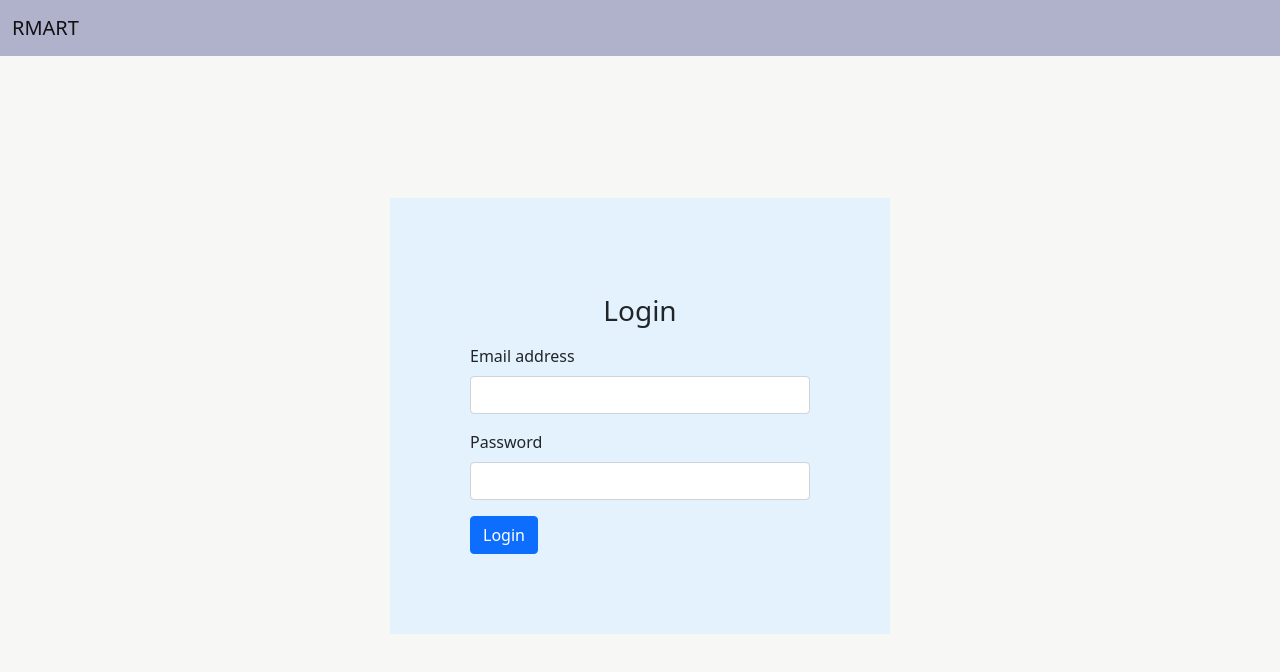
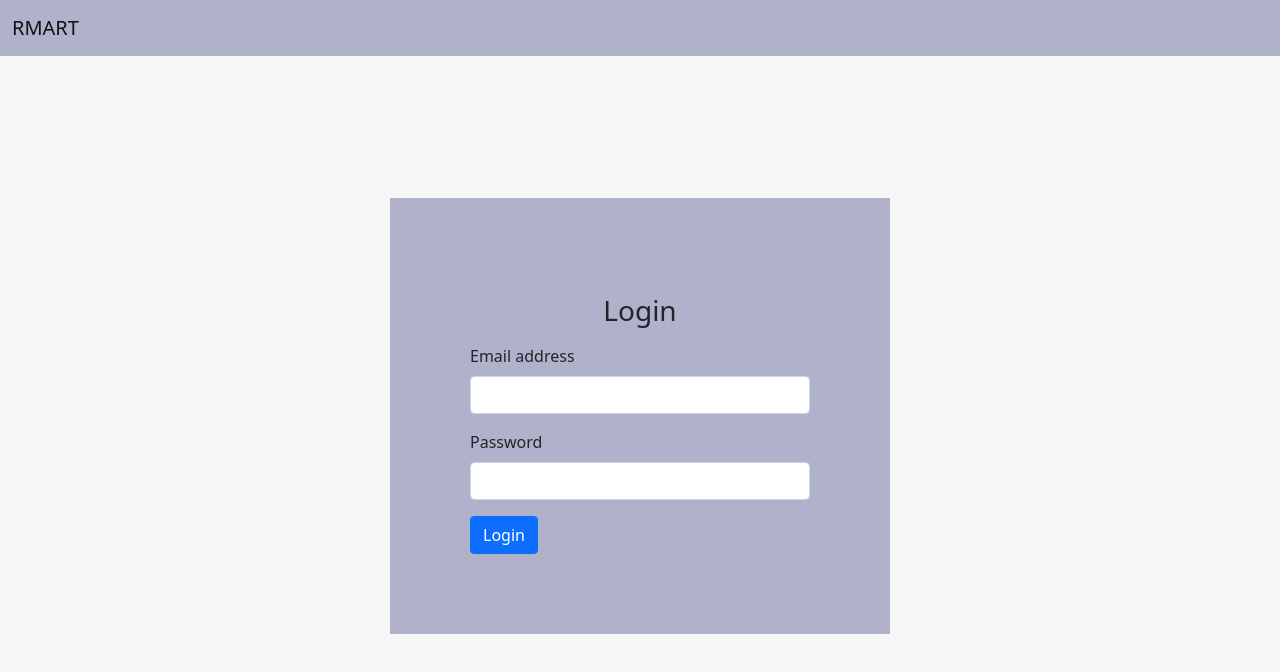
Before and after one commit to chandrangreat/RMart, an Angular app: page /login in a window 1280 px wide. Shown: the top 672 px of the page. Built offline with nearby package versions, Linux system fonts and the light colour scheme.

Commit message:
Updated login box bg color

```diff
--- a/src/app/login/login.component.css
+++ b/src/app/login/login.component.css
@@ -5,5 +5,5 @@
 .login-form-wrapper {
   width: 500px;
   padding: 5em;
-  background-color: #e3f2fd;
+  background-color: #B0B2CC;
 }
```
